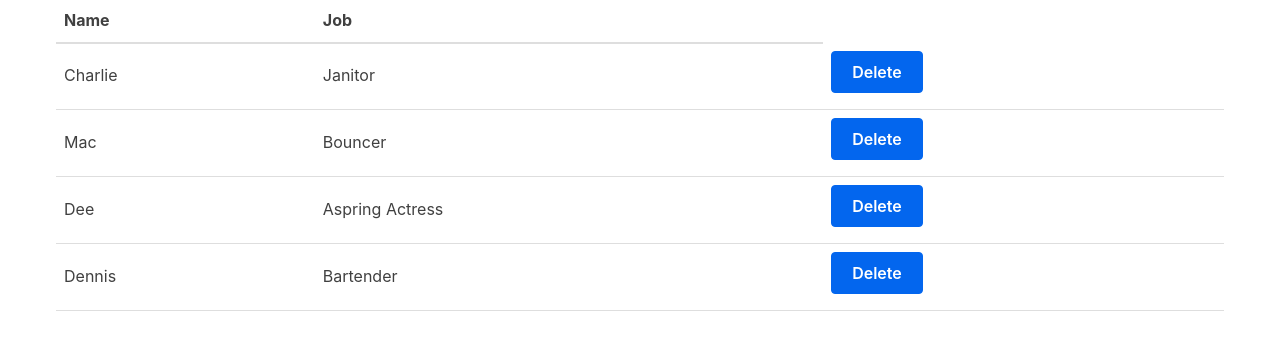
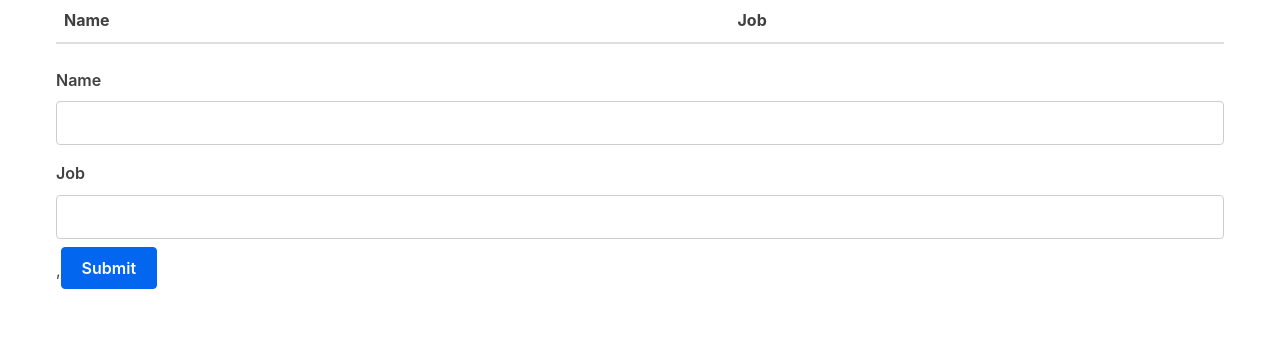
Before and after one commit to AngryGrizzlyBear/React_Tutorial, a React (Create React App) app in the folder react_tutorial/: page / in a window 1280 px wide. Shown: the top 350 px of the page. Built offline with nearby package versions, Linux system fonts and the light colour scheme.

Commit message:
Made a submit button!

```diff
--- a/react_tutorial/src/App.js
+++ b/react_tutorial/src/App.js
@@ -1,27 +1,11 @@
 import React, {Component} from 'react';
 import Table from './Table';
+import Form from './Form';
 
 
 class App extends Component {
     state = {
-        characters: [
-            {
-                'name': 'Charlie',
-                'job': 'Janitor'
-            },
-            {
-                'name': 'Mac',
-                'job': 'Bouncer'
-            },
-            {
-                'name': 'Dee',
-                'job': 'Aspring Actress'
-            },
-            {
-                'name': 'Dennis',
-                'job': 'Bartender'
-            }
-        ]
+        characters: []
     };
 
     removeCharacter = index => {
@@ -45,6 +29,7 @@
                     characterData={characters}
                     removeCharacter={this.removeCharacter}
                 />
+                <Form handleSubmit={this.handleSubmit} />
             </div>
         );
     }
--- /dev/null
+++ b/react_tutorial/src/Form.js
@@ -0,0 +1,54 @@
+import React, { Component } from 'react';
+
+class Form extends Component {
+    constructor(props) {
+        super(props);
+        this.initialState = {
+            name:'',
+            job: ''
+        };
+
+        this.state = this.initialState;
+    }
+
+    handleChange = event => {
+        const {name, value} = event.target;
+
+        this.setState({
+        [name] : value
+    });
+}
+
+submitForm = () => {
+        this.props.handleSubmit(this.state);
+        this.setState(this.initialState);
+}
+
+render() {
+    const {name, job} = this.state;
+
+    return (
+        <form>
+            <label>Name</label>
+            <input
+                type="text"
+                name="name"
+                value={name}
+                onChange={this.handleChange} />
+            <label>Job</label>
+            <input
+                type="text"
+                name="job"
+                value={job}
+                onChange={this.handleChange} />,
+            <input
+                type="button"
+                value="Submit"
+                onClick={this.submitForm} />
+        </form>
+    );
+
+    }
+}
+
+export default Form;
```
